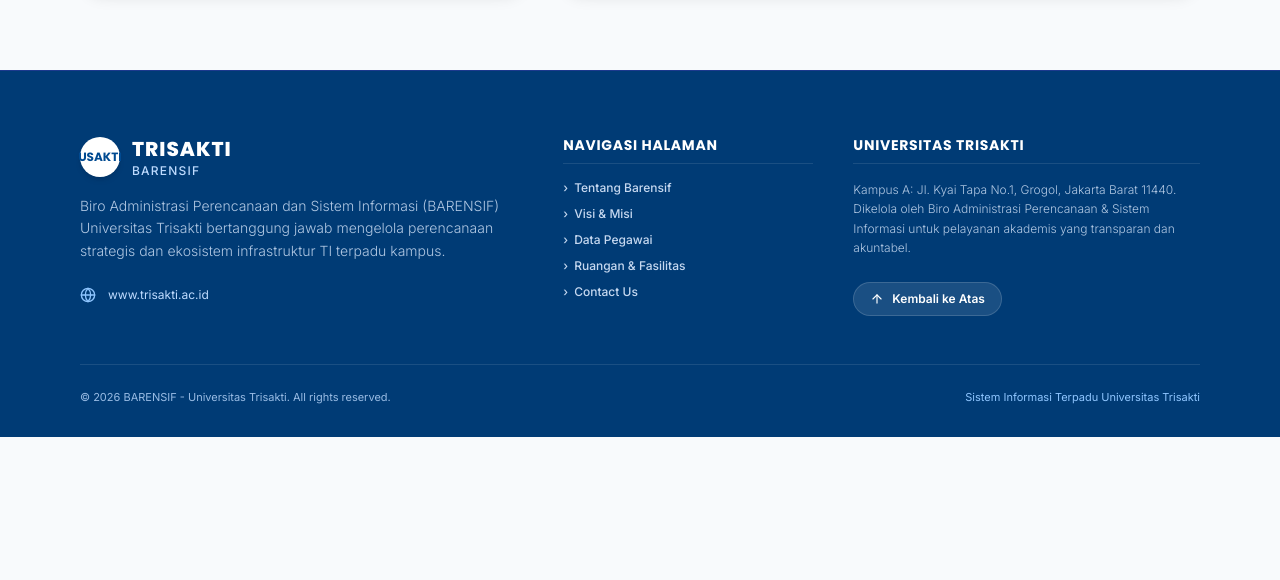
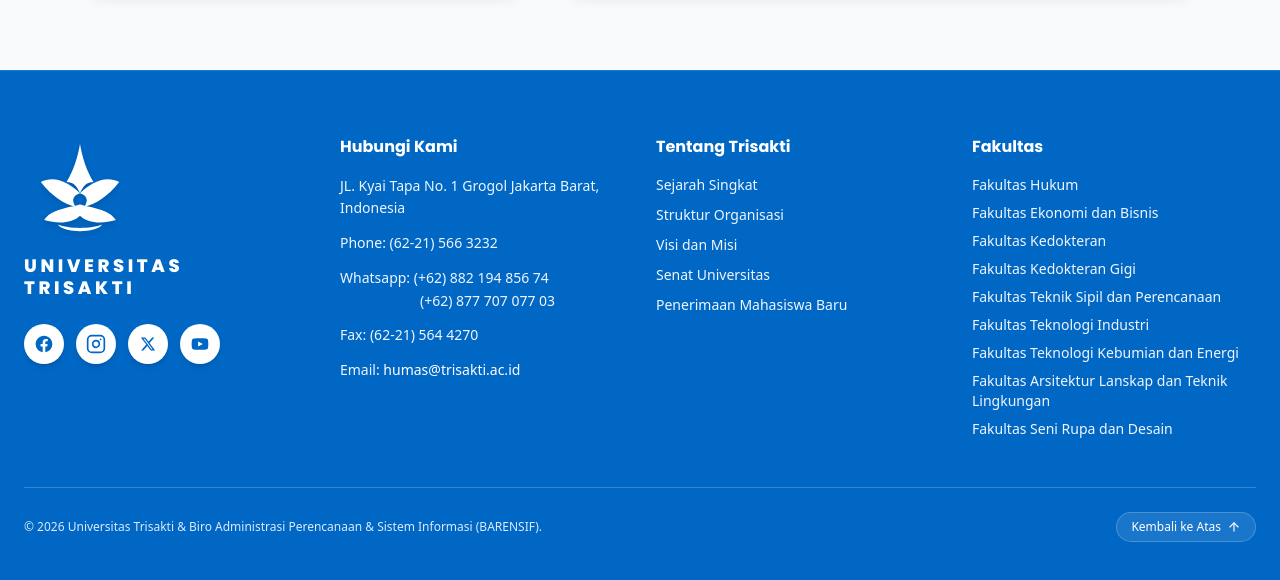
Before and after one commit to JackyLeg/barensif, a Next.js app: page / in a window 1280 px wide. Shown: the part 5979-6559 px from the top of the page. Before the commit the page ends 6416 px from the top, so only its background shows below. Built offline with nearby package versions, Linux system fonts and the light colour scheme.

Commit message:
feat: update footer layout to match Universitas Trisakti reference design

```diff
--- a/src/components/Footer.tsx
+++ b/src/components/Footer.tsx
@@ -1,109 +1,274 @@
+"use client";
+
 import React from "react";
-import { ArrowUp, Globe, Shield, Heart } from "lucide-react";
+import { ArrowUp } from "lucide-react";
+
+// Social Media Custom SVG Icons
+const FacebookIcon: React.FC<{ className?: string }> = ({ className = "w-5 h-5" }) => (
+  <svg className={className} fill="currentColor" viewBox="0 0 24 24" aria-hidden="true">
+    <path fillRule="evenodd" d="M22 12c0-5.523-4.477-10-10-10S2 6.477 2 12c0 4.991 3.657 9.128 8.438 9.878v-6.987h-2.54V12h2.54V9.797c0-2.506 1.492-3.89 3.777-3.89 1.094 0 2.238.195 2.238.195v2.46h-1.26c-1.243 0-1.63.771-1.63 1.562V12h2.773l-.443 2.89h-2.33v6.988C18.343 21.128 22 16.991 22 12z" clipRule="evenodd" />
+  </svg>
+);
+
+const InstagramIcon: React.FC<{ className?: string }> = ({ className = "w-5 h-5" }) => (
+  <svg className={className} fill="none" stroke="currentColor" strokeWidth="2" strokeLinecap="round" strokeLinejoin="round" viewBox="0 0 24 24" aria-hidden="true">
+    <rect x="2" y="2" width="20" height="20" rx="5" ry="5" />
+    <path d="M16 11.37A4 4 0 1 1 12.63 8 4 4 0 0 1 16 11.37z" />
+    <line x1="17.5" y1="6.5" x2="17.51" y2="6.5" />
+  </svg>
+);
+
+const XIcon: React.FC<{ className?: string }> = ({ className = "w-4 h-4" }) => (
+  <svg className={className} fill="currentColor" viewBox="0 0 24 24" aria-hidden="true">
+    <path d="M18.244 2.25h3.308l-7.227 8.26 8.502 11.24H16.17l-5.214-6.817L4.99 21.75H1.68l7.73-8.835L1.254 2.25H8.08l4.713 6.231zm-1.161 17.52h1.833L7.084 4.126H5.117z" />
+  </svg>
+);
+
+const YoutubeIcon: React.FC<{ className?: string }> = ({ className = "w-5 h-5" }) => (
+  <svg className={className} fill="currentColor" viewBox="0 0 24 24" aria-hidden="true">
+    <path fillRule="evenodd" d="M19.812 5.418c.861.23 1.538.907 1.768 1.768C21.998 8.746 22 12 22 12s0 3.255-.418 4.814a2.504 2.504 0 0 1-1.768 1.768c-1.56.419-7.814.419-7.814.419s-6.255 0-7.814-.419a2.505 2.505 0 0 1-1.768-1.768C2 15.255 2 12 2 12s0-3.255.418-4.814a2.507 2.507 0 0 1 1.768-1.768C5.744 5 12 5 12 5s6.256 0 7.812.418zM9.75 15.02l5.75-3.02-5.75-3.02v6.04z" clipRule="evenodd" />
+  </svg>
+);
+
+// Universitas Trisakti Emblem SVG Component
+const TrisaktiEmblem: React.FC<{ className?: string }> = ({ className = "w-24 h-24" }) => (
+  <svg
+    viewBox="0 0 100 100"
+    fill="none"
+    xmlns="http://www.w3.org/2000/svg"
+    className={className}
+  >
+    {/* Central Spear / Flame */}
+    <path
+      d="M50 8 C48 20 44 32 38 42 C44 42 47 45 50 52 C53 45 56 42 62 42 C56 32 52 20 50 8 Z"
+      fill="currentColor"
+    />
+    {/* Left Outer Wing */}
+    <path
+      d="M50 52 C42 44 28 35 15 42 C24 54 36 62 46 64 C42 58 44 54 50 52 Z"
+      fill="currentColor"
+    />
+    {/* Right Outer Wing */}
+    <path
+      d="M50 52 C58 44 72 35 85 42 C76 54 64 62 54 64 C58 58 56 54 50 52 Z"
+      fill="currentColor"
+    />
+    {/* Lower Base Petals */}
+    <path
+      d="M50 62 C40 65 24 66 18 76 C32 80 44 78 50 72 C56 78 68 80 82 76 C76 66 60 65 50 62 Z"
+      fill="currentColor"
+    />
+    {/* Base Ribbon Curve */}
+    <path
+      d="M30 80 C40 84 60 84 70 80 C64 88 36 88 30 80 Z"
+      fill="currentColor"
+    />
+  </svg>
+);
 
 export const Footer: React.FC = () => {
+  const scrollToTop = () => {
+    window.scrollTo({ top: 0, behavior: "smooth" });
+  };
+
   return (
-    <footer className="bg-[#003B75] text-white pt-16 pb-8 border-t border-blue-900 mt-auto">
-      <div className="max-w-6xl mx-auto px-4">
-        <div className="grid grid-cols-1 md:grid-cols-12 gap-10 pb-12 border-b border-white/10">
-          {/* Brand Column */}
-          <div className="md:col-span-5 space-y-4">
-            <div className="flex items-center gap-3">
-              <div className="w-10 h-10 rounded-full bg-white text-[#004A91] flex items-center justify-center font-bold text-xs font-poppins shadow-md">
-                USAKTI
-              </div>
-              <div>
-                <h4 className="font-poppins font-black text-xl tracking-wider text-white">
-                  TRISAKTI
-                </h4>
-                <p className="text-xs text-blue-200 tracking-widest uppercase font-medium">
-                  BARENSIF
-                </p>
-              </div>
+    <footer className="bg-[#0067C5] text-white font-sans border-t border-blue-400/30">
+      {/* Main Footer Container matching exact 4-column layout */}
+      <div className="max-w-7xl mx-auto px-6 py-12 md:py-16">
+        <div className="grid grid-cols-1 md:grid-cols-2 lg:grid-cols-12 gap-10 lg:gap-8 items-start">
+          {/* Column 1: Logo & Social Media */}
+          <div className="lg:col-span-3 flex flex-col items-start pr-2">
+            {/* Trisakti Logo & Name */}
+            <div className="flex flex-col items-start mb-6">
+              <TrisaktiEmblem className="w-28 h-28 text-white drop-shadow-md mb-2" />
+              <h3 className="font-poppins font-black text-lg tracking-[0.2em] text-white uppercase leading-tight">
+                UNIVERSITAS
+              </h3>
+              <h3 className="font-poppins font-black text-lg tracking-[0.2em] text-white uppercase leading-tight">
+                TRISAKTI
+              </h3>
             </div>
 
-            <p className="text-xs md:text-sm text-blue-100/80 leading-relaxed max-w-md font-light">
-              Biro Administrasi Perencanaan dan Sistem Informasi (BARENSIF) Universitas Trisakti bertanggung jawab mengelola perencanaan strategis dan ekosistem infrastruktur TI terpadu kampus.
-            </p>
-
-            <div className="flex items-center gap-3 pt-2 text-xs text-blue-200">
-              <Globe className="w-4 h-4 text-blue-300" />
+            {/* Social Media Circular Buttons */}
+            <div className="flex items-center gap-3">
               <a
-                href="https://trisakti.ac.id"
+                href="https://facebook.com"
                 target="_blank"
                 rel="noopener noreferrer"
-                className="hover:text-white transition-colors"
+                aria-label="Facebook Universitas Trisakti"
+                className="w-10 h-10 rounded-full bg-white text-[#0067C5] hover:bg-blue-50 transition-transform hover:scale-110 flex items-center justify-center shadow-md"
               >
-                www.trisakti.ac.id
+                <FacebookIcon className="w-5 h-5" />
+              </a>
+
+              <a
+                href="https://instagram.com"
+                target="_blank"
+                rel="noopener noreferrer"
+                aria-label="Instagram Universitas Trisakti"
+                className="w-10 h-10 rounded-full bg-white text-[#0067C5] hover:bg-blue-50 transition-transform hover:scale-110 flex items-center justify-center shadow-md"
+              >
+                <InstagramIcon className="w-5 h-5" />
+              </a>
+
+              <a
+                href="https://x.com"
+                target="_blank"
+                rel="noopener noreferrer"
+                aria-label="X Twitter Universitas Trisakti"
+                className="w-10 h-10 rounded-full bg-white text-[#0067C5] hover:bg-blue-50 transition-transform hover:scale-110 flex items-center justify-center shadow-md"
+              >
+                <XIcon className="w-4 h-4" />
+              </a>
+
+              <a
+                href="https://youtube.com"
+                target="_blank"
+                rel="noopener noreferrer"
+                aria-label="YouTube Universitas Trisakti"
+                className="w-10 h-10 rounded-full bg-white text-[#0067C5] hover:bg-blue-50 transition-transform hover:scale-110 flex items-center justify-center shadow-md"
+              >
+                <YoutubeIcon className="w-5 h-5" />
               </a>
             </div>
           </div>
 
-          {/* Quick Links Column */}
-          <div className="md:col-span-3 space-y-3">
-            <h5 className="font-poppins font-bold text-sm text-white uppercase tracking-wider mb-4 border-b border-white/10 pb-2">
-              Navigasi Halaman
-            </h5>
-            <ul className="space-y-2.5 text-xs text-blue-100/90 font-medium">
+          {/* Column 2: Hubungi Kami */}
+          <div className="lg:col-span-3 text-sm leading-relaxed">
+            <h4 className="font-poppins font-bold text-base text-white mb-4">
+              Hubungi Kami
+            </h4>
+
+            <div className="space-y-3 text-blue-50 font-normal">
+              <p>
+                JL. Kyai Tapa No. 1 Grogol Jakarta Barat, Indonesia
+              </p>
+
+              <p>Phone: (62-21) 566 3232</p>
+
+              <div>
+                <p>Whatsapp: (+62) 882 194 856 74</p>
+                <p className="pl-20">(+62) 877 707 077 03</p>
+              </div>
+
+              <p>Fax: (62-21) 564 4270</p>
+
+              <p>
+                Email:{" "}
+                <a
+                  href="mailto:humas@trisakti.ac.id"
+                  className="hover:underline font-medium text-white"
+                >
+                  humas@trisakti.ac.id
+                </a>
+              </p>
+            </div>
+          </div>
+
+          {/* Column 3: Tentang Trisakti */}
+          <div className="lg:col-span-3 text-sm">
+            <h4 className="font-poppins font-bold text-base text-white mb-4">
+              Tentang Trisakti
+            </h4>
+
+            <ul className="space-y-2.5 text-blue-50 font-normal">
               <li>
-                <a href="#about" className="hover:text-white transition-colors flex items-center gap-1.5">
-                  <span>&rsaquo;</span> Tentang Barensif
+                <a href="#about" className="hover:underline hover:text-white transition-colors">
+                  Sejarah Singkat
                 </a>
               </li>
               <li>
-                <a href="#about" className="hover:text-white transition-colors flex items-center gap-1.5">
-                  <span>&rsaquo;</span> Visi & Misi
+                <a href="#about" className="hover:underline hover:text-white transition-colors">
+                  Struktur Organisasi
                 </a>
               </li>
               <li>
-                <a href="#gallery" className="hover:text-white transition-colors flex items-center gap-1.5">
-                  <span>&rsaquo;</span> Data Pegawai
+                <a href="#about" className="hover:underline hover:text-white transition-colors">
+                  Visi dan Misi
                 </a>
               </li>
               <li>
-                <a href="#gallery" className="hover:text-white transition-colors flex items-center gap-1.5">
-                  <span>&rsaquo;</span> Ruangan & Fasilitas
+                <a href="#" className="hover:underline hover:text-white transition-colors">
+                  Senat Universitas
                 </a>
               </li>
               <li>
-                <a href="#contact" className="hover:text-white transition-colors flex items-center gap-1.5">
-                  <span>&rsaquo;</span> Contact Us
+                <a href="#" className="hover:underline hover:text-white transition-colors">
+                  Penerimaan Mahasiswa Baru
                 </a>
               </li>
             </ul>
           </div>
 
-          {/* Institutional Info Column */}
-          <div className="md:col-span-4 space-y-3">
-            <h5 className="font-poppins font-bold text-sm text-white uppercase tracking-wider mb-4 border-b border-white/10 pb-2">
-              Universitas Trisakti
-            </h5>
-            <p className="text-xs text-blue-100/80 leading-relaxed font-light">
-              Kampus A: Jl. Kyai Tapa No.1, Grogol, Jakarta Barat 11440. <br />
-              Dikelola oleh Biro Administrasi Perencanaan & Sistem Informasi untuk pelayanan akademis yang transparan dan akuntabel.
-            </p>
+          {/* Column 4: Fakultas */}
+          <div className="lg:col-span-3 text-sm">
+            <h4 className="font-poppins font-bold text-base text-white mb-4">
+              Fakultas
+            </h4>
 
-            <div className="pt-3">
-              <a
-                href="#"
-                className="inline-flex items-center gap-2 text-xs font-semibold bg-white/10 hover:bg-white/20 text-white px-4 py-2 rounded-full border border-white/15 transition-all"
-              >
-                <ArrowUp className="w-3.5 h-3.5" />
-                <span>Kembali ke Atas</span>
-              </a>
-            </div>
+            <ul className="space-y-2 text-blue-50 font-normal">
+              <li>
+                <a href="#" className="hover:underline hover:text-white transition-colors">
+                  Fakultas Hukum
+                </a>
+              </li>
+              <li>
+                <a href="#" className="hover:underline hover:text-white transition-colors">
+                  Fakultas Ekonomi dan Bisnis
+                </a>
+              </li>
+              <li>
+                <a href="#" className="hover:underline hover:text-white transition-colors">
+                  Fakultas Kedokteran
+                </a>
+              </li>
+              <li>
+                <a href="#" className="hover:underline hover:text-white transition-colors">
+                  Fakultas Kedokteran Gigi
+                </a>
+              </li>
+              <li>
+                <a href="#" className="hover:underline hover:text-white transition-colors">
+                  Fakultas Teknik Sipil dan Perencanaan
+                </a>
+              </li>
+              <li>
+                <a href="#" className="hover:underline hover:text-white transition-colors">
+                  Fakultas Teknologi Industri
+                </a>
+              </li>
+              <li>
+                <a href="#" className="hover:underline hover:text-white transition-colors">
+                  Fakultas Teknologi Kebumian dan Energi
+                </a>
+              </li>
+              <li>
+                <a href="#" className="hover:underline hover:text-white transition-colors">
+                  Fakultas Arsitektur Lanskap dan Teknik Lingkungan
+                </a>
+              </li>
+              <li>
+                <a href="#" className="hover:underline hover:text-white transition-colors">
+                  Fakultas Seni Rupa dan Desain
+                </a>
+              </li>
+            </ul>
           </div>
         </div>
 
-        {/* Bottom Bar */}
-        <div className="pt-6 flex flex-col sm:flex-row items-center justify-between gap-4 text-[11px] text-blue-200/80">
+        {/* Bottom copyright & back to top bar */}
+        <div className="mt-12 pt-6 border-t border-white/20 flex flex-col sm:flex-row items-center justify-between gap-4 text-xs text-blue-100 font-light">
           <p>
-            &copy; {new Date().getFullYear()} BARENSIF - Universitas Trisakti. All rights reserved.
+            &copy; {new Date().getFullYear()} Universitas Trisakti & Biro Administrasi Perencanaan & Sistem Informasi (BARENSIF).
           </p>
 
-          <p className="flex items-center gap-1 text-blue-300">
-            <span>Sistem Informasi Terpadu Universitas Trisakti</span>
-          </p>
+          <button
+            onClick={scrollToTop}
+            className="flex items-center gap-1.5 bg-white/10 hover:bg-white/20 text-white px-3.5 py-1.5 rounded-full border border-white/20 transition-all font-medium"
+          >
+            <span>Kembali ke Atas</span>
+            <ArrowUp className="w-3.5 h-3.5" />
+          </button>
         </div>
       </div>
     </footer>
```
